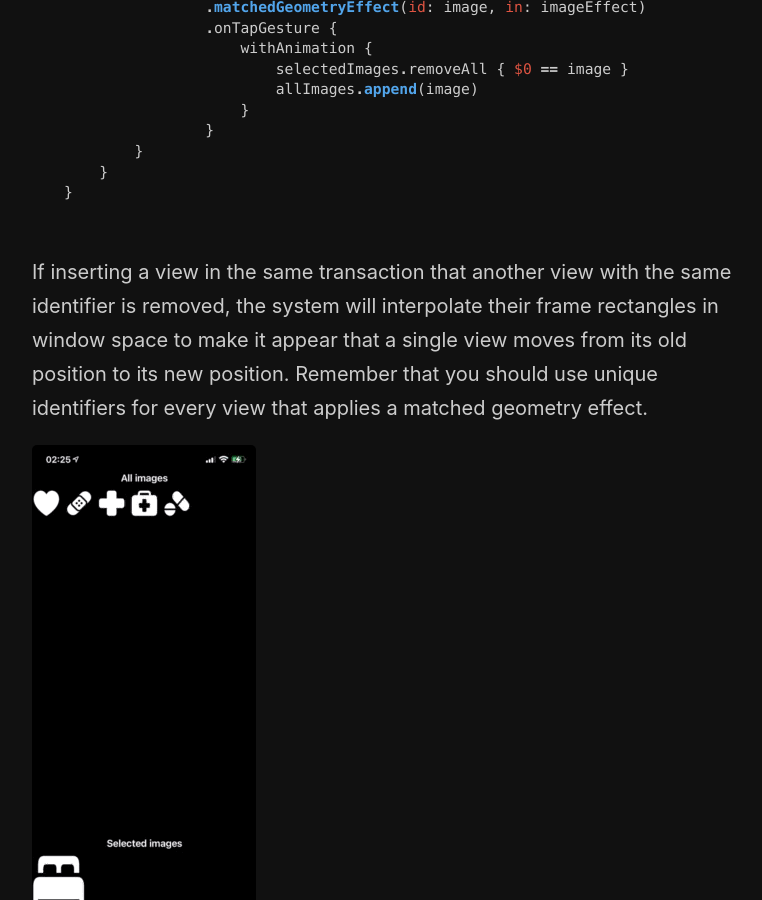
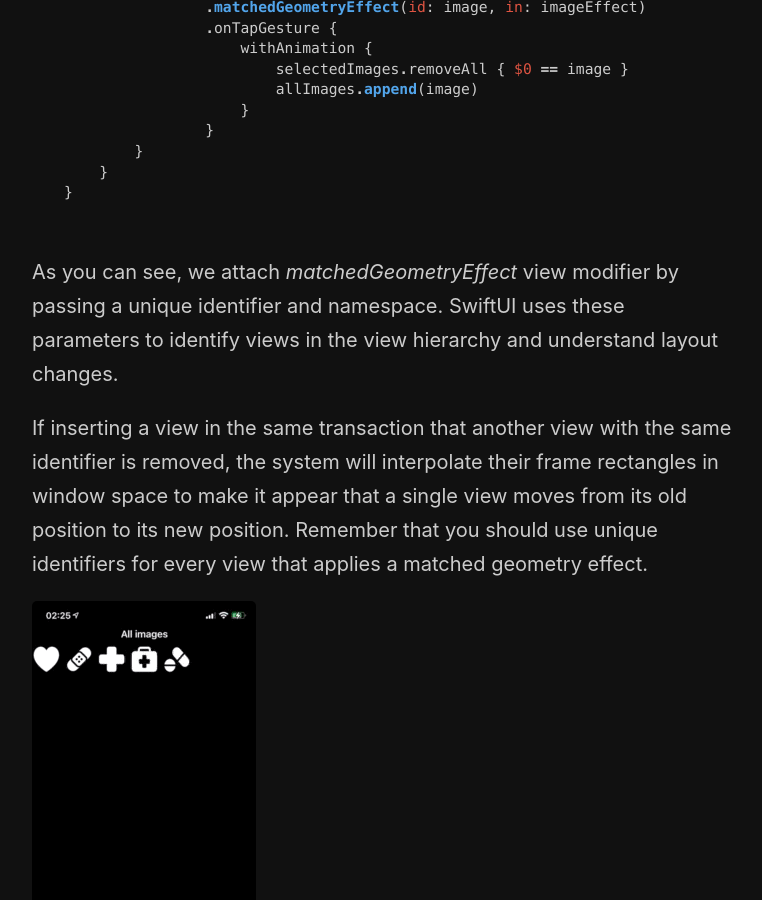
Before and after one commit to mecid/mecid.github.io, a Jekyll site: the page built from _posts/2020-12-17-hero-animations-in-swiftui.md, in a window 1280 px wide and 900 px high, scrolled down 4685 px. Shown: the whole window, without its empty margins (258-1020 px from the left). Built offline with Jekyll 4.4.1, drawn with Linux system fonts in a browser that asks for light colours.

Commit message:
Small addition to hero animation post

````diff
--- a/_posts/2020-12-17-hero-animations-in-swiftui.md
+++ b/_posts/2020-12-17-hero-animations-in-swiftui.md
@@ -139,6 +139,8 @@
 }
 ```
 
+As you can see, we attach *matchedGeometryEffect* view modifier by passing a unique identifier and namespace. SwiftUI uses these parameters to identify views in the view hierarchy and understand layout changes.
+
 If inserting a view in the same transaction that another view with the same identifier is removed, the system will interpolate their frame rectangles in window space to make it appear that a single view moves from its old position to its new position. Remember that you should use unique identifiers for every view that applies a matched geometry effect.
 
 ![hero-animation](/public/hero2.GIF)
````
